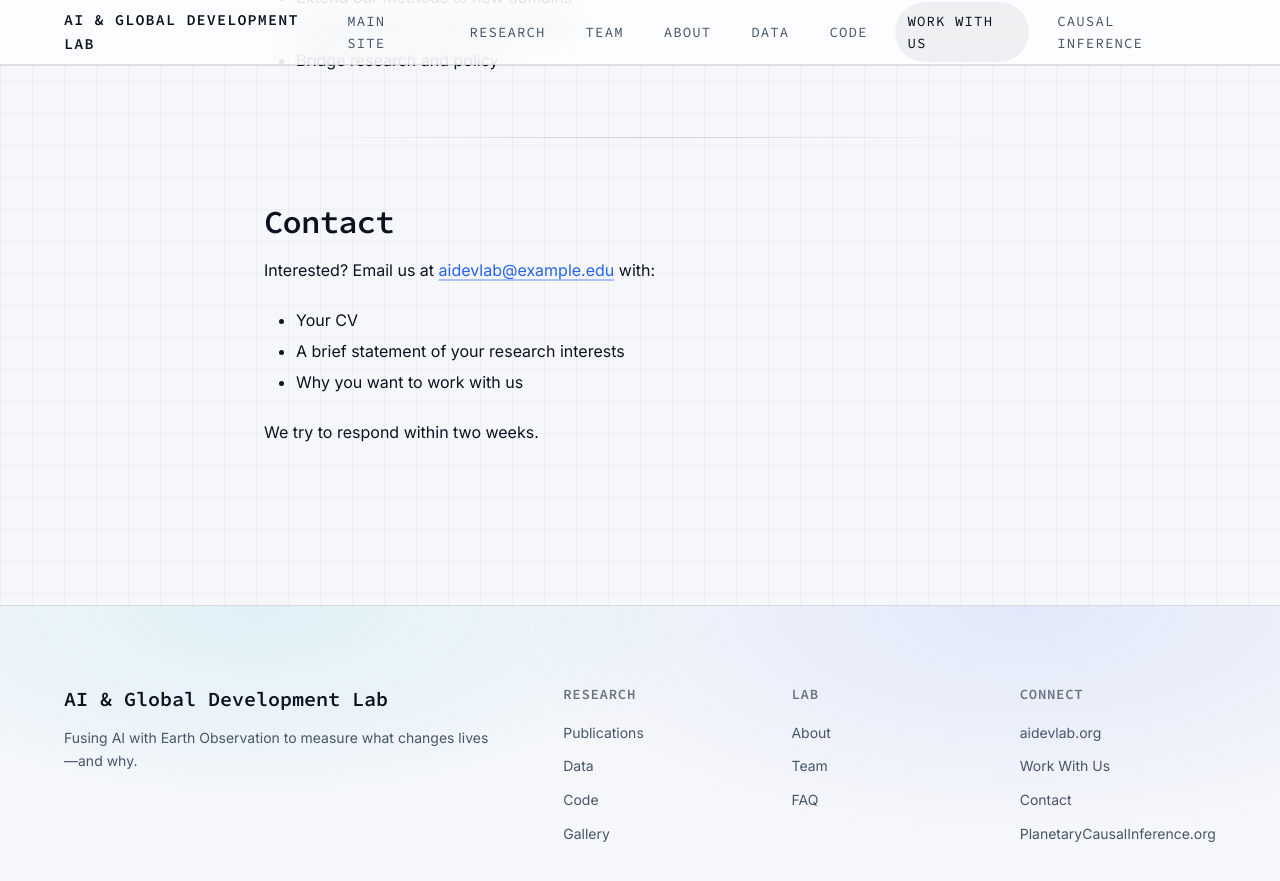
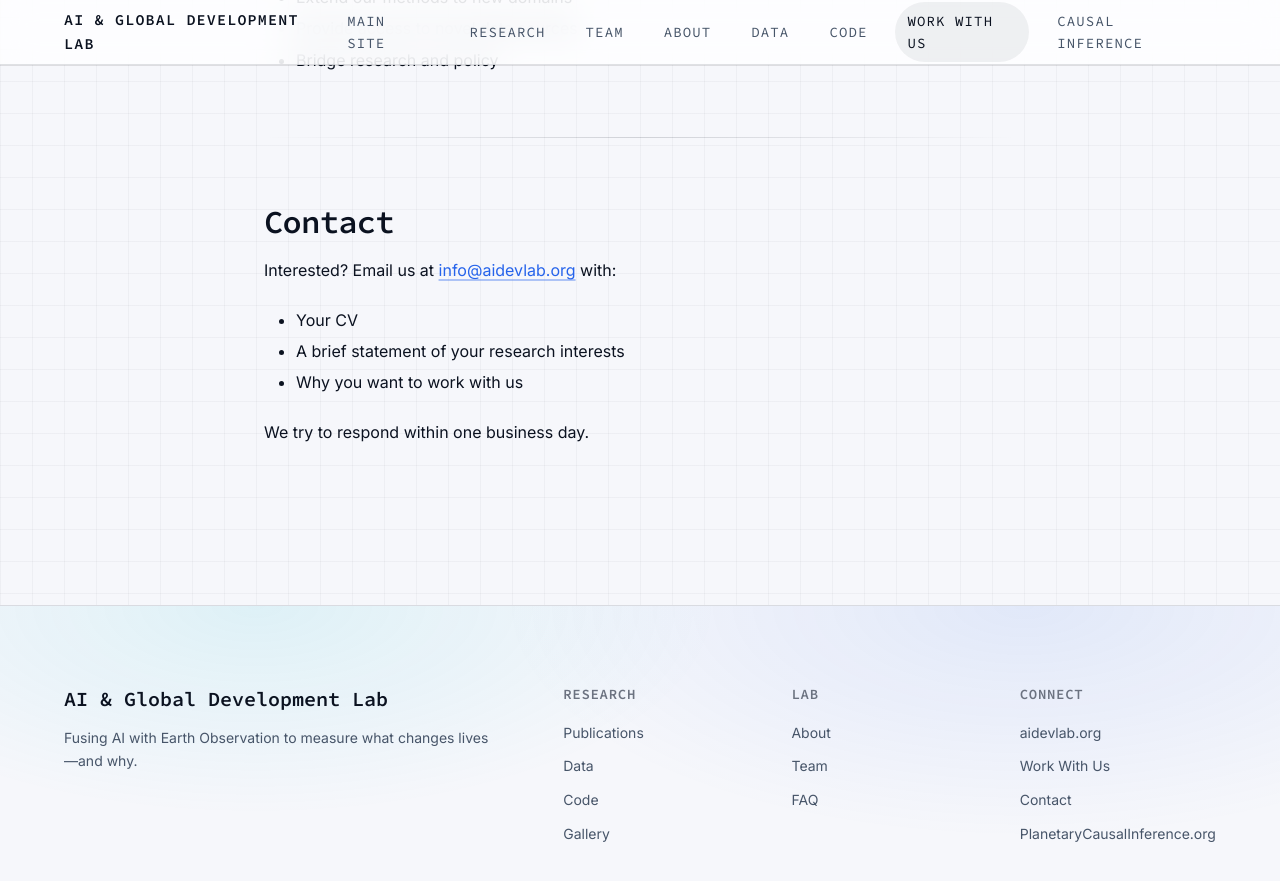
Before and after one commit to AIandGlobalDevelopmentLab/AIandGlobalDevelopmentLab.github.io, a Jekyll site: the page built from work-with-us.md, in a window 1280 px wide and 900 px high, scrolled down 2287 px. Shown: the top 881 px of the window. Built offline with Jekyll 4.4.1, drawn with Linux system fonts in a browser that asks for light colours.

Commit message:
add files

```diff
--- a/work-with-us.md
+++ b/work-with-us.md
@@ -69,9 +69,9 @@ We're particularly interested in collaborations that:
 
 ## Contact
 
-Interested? Email us at [aidevlab@example.edu](mailto:aidevlab@example.edu) with:
+Interested? Email us at [info@aidevlab.org](mailto:info@aidevlab.org) with:
 - Your CV
 - A brief statement of your research interests
 - Why you want to work with us
 
-We try to respond within two weeks.
+We try to respond within one business day.
```
Also changed, not shown: contact.md (+1 -1 lines).
